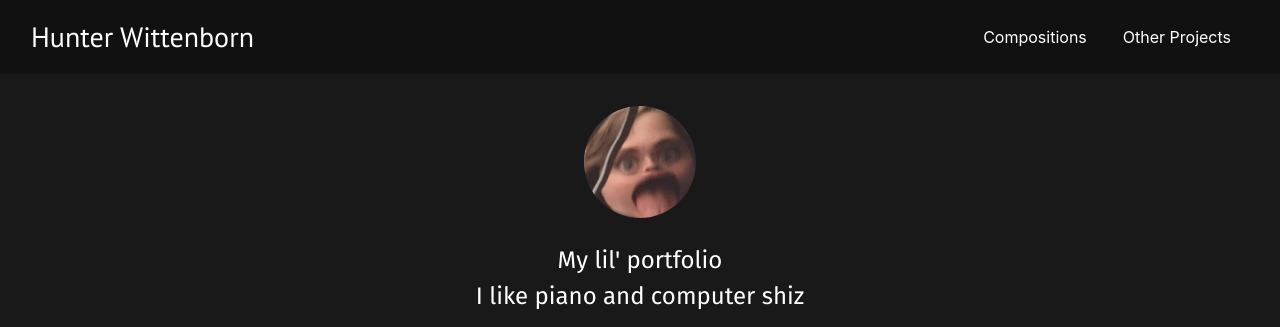
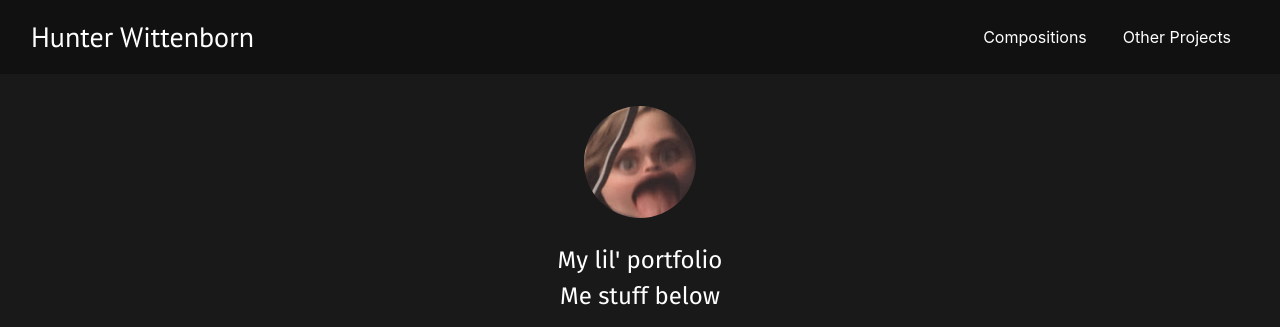
Before and after one commit to hwittenborn/Website, a plain HTML site: page index.html in a window 1280 px wide. Shown: the top 327 px of the page. Drawn offline with Linux system fonts and the light colour scheme.

Commit message:
Change wording on intro

```diff
--- a/index.html
+++ b/index.html
@@ -23,7 +23,7 @@
         </div>
     </nav>
     <div class="container d-flex flex-column align-items-center"><img src="assets/img/profile.jpg" style="border-radius: 100%;margin-top: 2em;height: 7em;">
-        <p class="text-center" style="color: rgb(255,255,255);font-family: 'Fira Sans', sans-serif;font-size: 1.5em;padding-top: 1em;">My lil' portfolio<br>I like piano and computer shiz<br></p>
+        <p class="text-center" style="color: rgb(255,255,255);font-family: 'Fira Sans', sans-serif;font-size: 1.5em;padding-top: 1em;">My lil' portfolio<br>Me stuff below</p>
     </div>
     <main style="color: rgb(255,255,255);">
         <div class="container-fluid" id="compositions" style="padding: 0em;background: #1e1e1e;">
```
